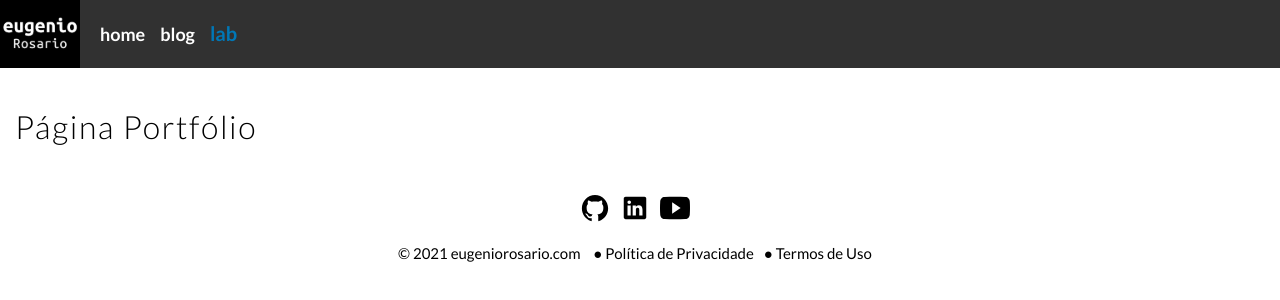
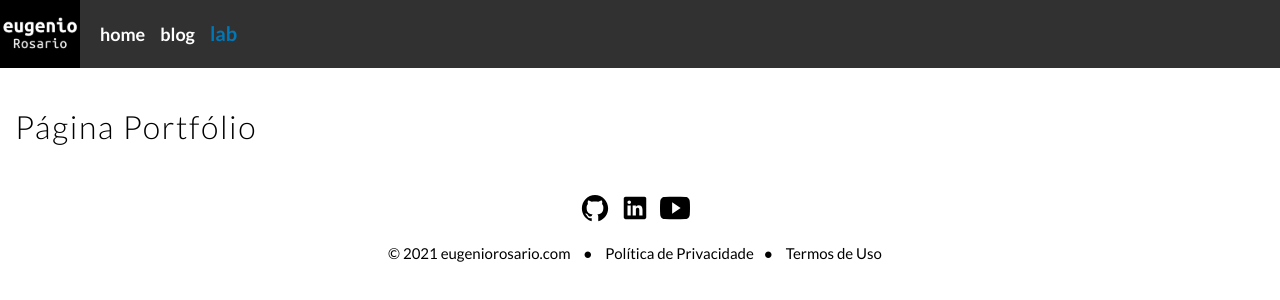
Before and after one commit to MrRosario/erblog, a Next.js app: page /lab in a window 1280 px wide. Shown: the top 300 px of the page. Built offline with nearby package versions, Linux system fonts and the light colour scheme.

Commit message:
chore: footer

```diff
--- a/components/Footer/index.js
+++ b/components/Footer/index.js
@@ -12,12 +12,12 @@ import Link from 'next/link';
            <span> &copy; 2021 eugeniorosario.com </span>
            <Link href="/policies">
                <a target="_blank" rel="noreferrer">
-                    &#9679; Política de Privacidade
+                    <span>&#9679;</span> Política de Privacidade
                 </a>
             </Link>
             <Link href="/terms">
                <a target="_blank" rel="noreferrer">
-                    &#9679; Termos de Uso
+                    <span>&#9679;</span> Termos de Uso
                 </a>
             </Link>
         </p>
```
